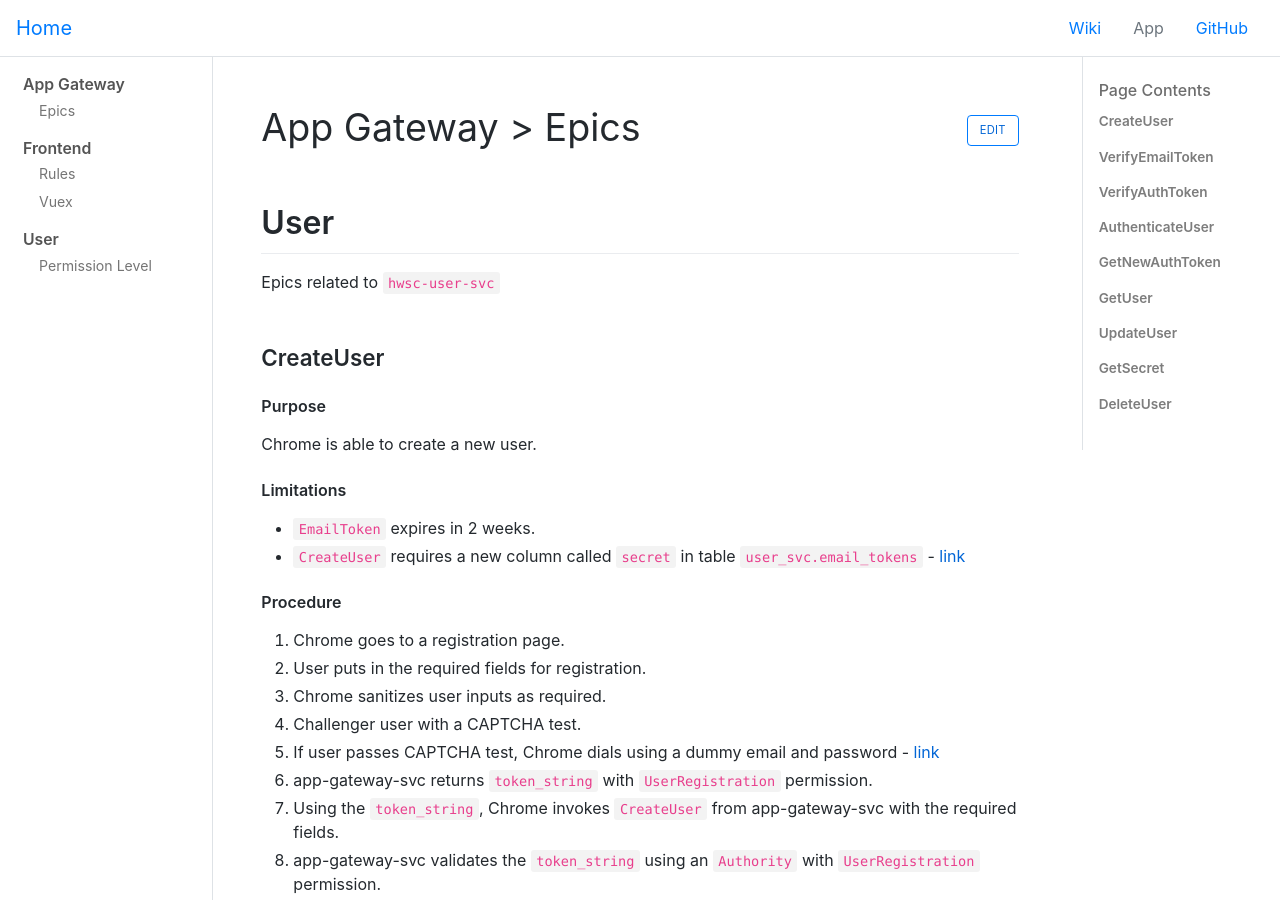
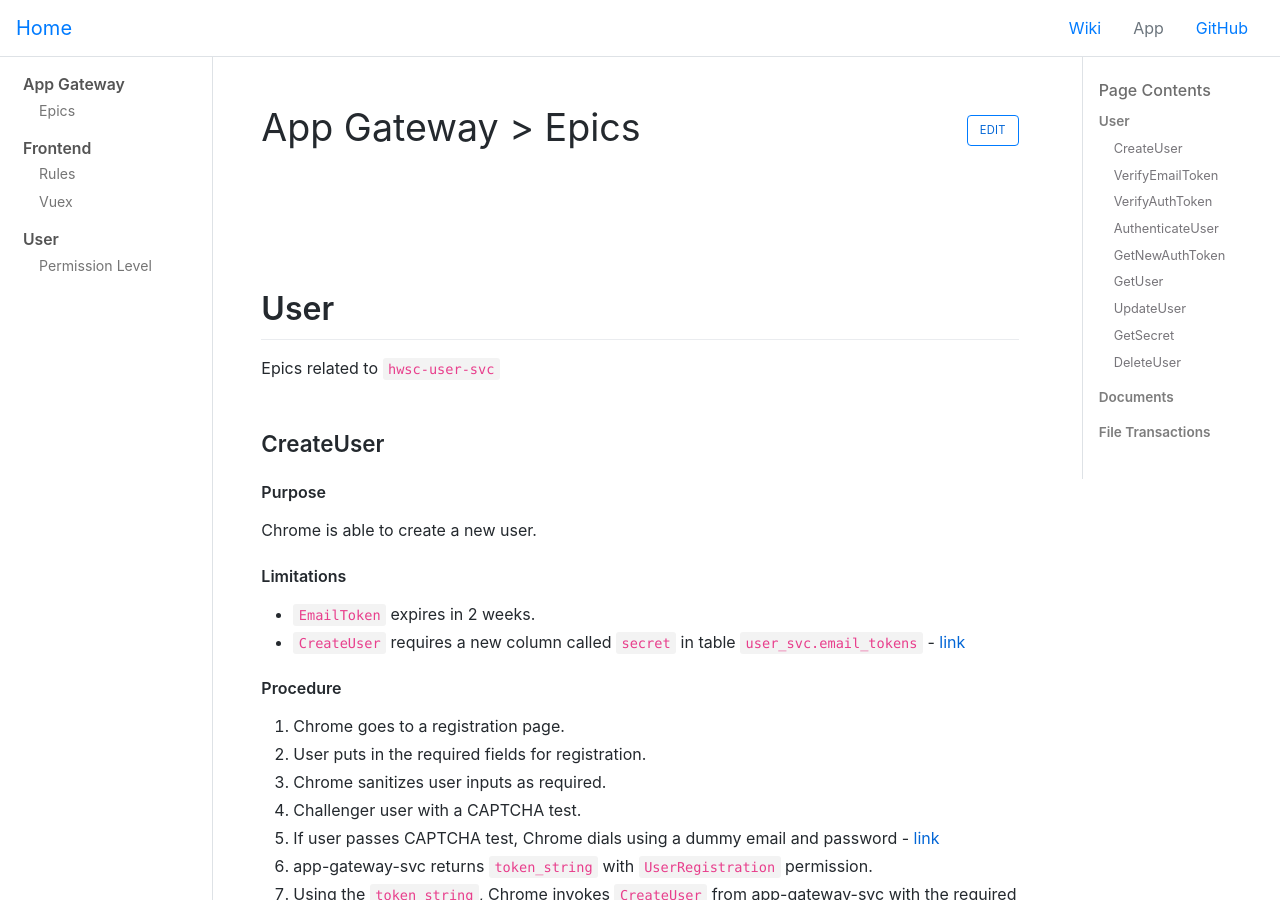
Before and after one commit to hwsc-org/hwsc-org.github.io, a Jekyll site: the page built from wikis/app-gateway/epics.md, in a window 1280 px wide and 900 px high. Built offline with Jekyll 4.4.1, drawn with Linux system fonts in a browser that asks for light colours; comment, search, counter and statistics services are not loaded.

Commit message:
Fix headers

```diff
--- a/wikis/app-gateway/epics.md
+++ b/wikis/app-gateway/epics.md
@@ -8,7 +8,7 @@
   - "/wikis/"
 ---
 
-# User
+## User
 Epics related to `hwsc-user-svc`
 
 ### CreateUser
@@ -257,9 +257,9 @@
 - Not implemented yet.
 
 
-# Documents
+## Documents
 Epics related to `hwsc-document-svc`
 
 
-# File Transactions
+## File Transactions
 Epics related to `hwsc-file-transaction-svc`
```
Also changed, not shown: wikis/fundamentals/authority.md (added, +12 -0 lines).
